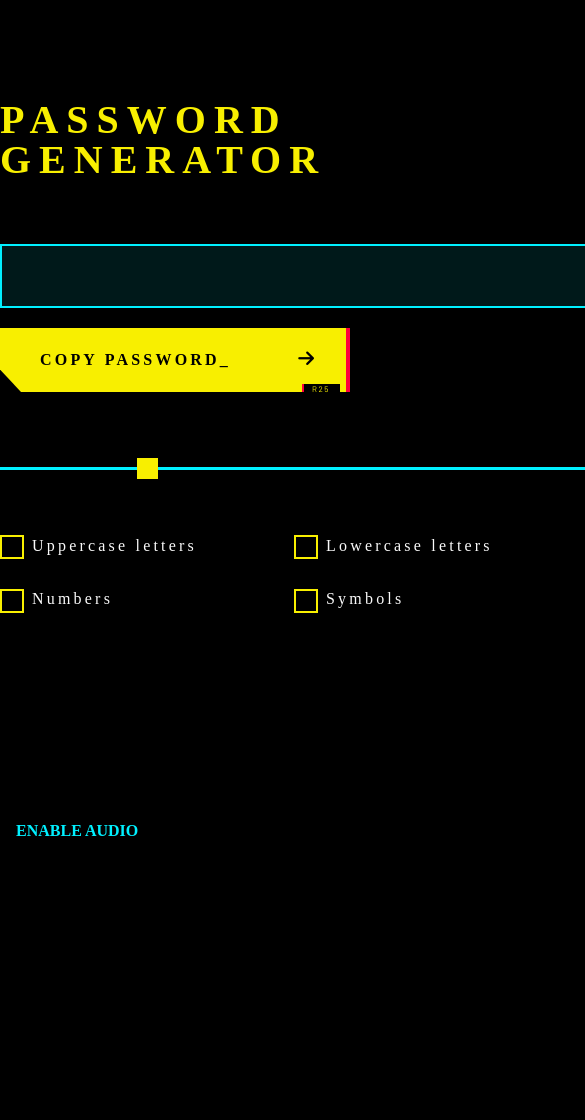
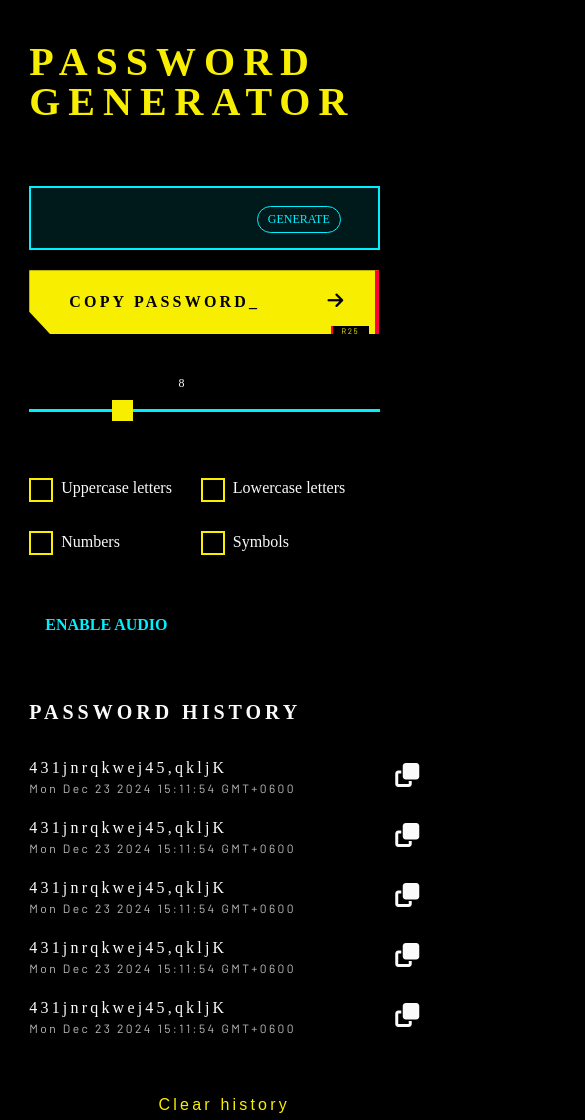
Before and after one commit to TanjilHaque/Password_Generetor_Cyberpunk, a plain HTML site: page index.html in a window 390 px wide. Shown: the top 1120 px of the page, 585 px wide, since content can reach past the window. Before the commit the page ends 950 px from the top, so only its background shows below. Drawn offline with Linux system fonts and the light colour scheme; some icons are missing; a web font is replaced by a local one.

Commit message:
almost done

```diff
--- a/css/style.css
+++ b/css/style.css
@@ -59,12 +59,13 @@ body {
 }
 
 .container {
-    padding-top: 100px;
+    padding-top: 5vh;
     padding-bottom: 110px;
-    width: 1440px;
+    width: 85vw;
     margin: auto;
     display: flex;
-    justify-content: space-between;
+    justify-content: center;
+    gap: 18vw;
     align-items: center;
 }
 
@@ -77,6 +78,29 @@ body {
     margin-bottom: 64px;
 }
 
+.boxBtnContainer{
+    position: relative;
+}
+
+#reloadBtn{
+    position: absolute;
+    top: 20px;
+    right: 20px;
+    cursor: pointer;
+    border: 1px solid var(--aqua);
+    padding: 5px 10px;
+    border-radius: 20px;
+    font-size: 12px;
+    background-color: transparent;
+    color: var(--aqua);
+    transition: 0.2s all linear;
+    font-family: var(--cyber-font);
+}
+#reloadBtn:hover{
+    background-color: var(--aqua);
+    color: #07191a;
+}
+
 .passwordBox {
     padding: 20px;
     width: 588px;
@@ -85,7 +109,15 @@ body {
     border: 2px solid var(--aqua);
     outline: none;
     margin-bottom: 20px;
+    font-family: var(--cyber-font);
+    font-size: 16px;
+    line-height: 24px;
+    letter-spacing: 3.2px;
+    z-index: 2;
+    color: var(--aqua);
 }
+
+
 
 .copyPass {
     display: block;
@@ -104,7 +136,7 @@ body {
     background-color: var(--yellow);
     clip-path: polygon(0 0, 100% 0, 100% 100%, 6% 100%, 0 65%);
     cursor: pointer;
-    transition: 0.5s all linear;
+    transition: 0.2s all linear;
     margin-bottom: 64px;
     border: none;
     position: relative;
@@ -159,11 +191,16 @@ body {
     margin-left: 60px;
 }
 
+.sliderContainer{
+    position: relative;
+    width: 588px;
+}
+
 .inputSlider {
     -webkit-appearance: none;
     appearance: none;
     cursor: pointer;
-    width: 588px;
+    width: 100%;
     height: 3px;
     border-radius: none;
     background: var(--aqua);
@@ -177,6 +214,19 @@ body {
     height: 21px;
     border-radius: none;
     background-color: var(--yellow);
+}
+
+.sliderValue{
+    position: absolute;
+    top: -25px;
+    left: 141.75px;
+    width: 21px;
+    height: 21px;
+    text-align: center;
+    line-height: 21px;
+    background-color: black;
+    color: var(--light-text);
+    font-size: 12px;
 }
 
 .row{
@@ -206,7 +256,7 @@ body {
     margin-right: 8px;
     border: 2px solid var(--yellow);
     vertical-align: middle;
-    transition: 0.3s ease-in-out;
+    transition: 0.2s ease-in-out;
 }
 
 .row .checkboxPass:checked + span {
@@ -218,7 +268,7 @@ label{
 }
 
 .audioSection{
-    margin-top: 181px;
+    margin-top: 10%;
     cursor: pointer;
     width: fit-content;
 }
@@ -286,7 +336,7 @@ label{
     margin-top: 37px;
     text-align: center;
     cursor: pointer;
-    transition: 0.5s all linear;
+    transition: 0.2s all linear;
 }
 
 .clearHistory__text:hover{
@@ -301,3 +351,20 @@ label{
     font-size: 24px;
     cursor: pointer;
 }
+
+@media (max-width: 1024px){
+    .container{
+        display: block;
+    }
+    .passwordBox, .inputSlider{
+        width: 90vw;
+    }
+    .row{
+        letter-spacing: 0;
+        gap: 3vw;
+    }
+    .audioSection{
+        margin-bottom: 20%;
+    }
+
+}
--- a/index.html
+++ b/index.html
@@ -54,12 +54,21 @@
                 PASSWORD <br>
                 GENERATOR
             </h1>
-            <input type="text" class="passwordBox">
+            <div class="boxBtnContainer">
+                <input type="text" class="passwordBox">
+                <button id="reloadBtn">
+                    <!-- <i class="fa-solid fa-rotate-reverse"></i> -->
+                     GENERATE
+                </button>
+            </div>
             <div class="copyBtnContainer">
                 <button class="copyPass">COPY PASSWORD_ <i class="fa-sharp fa-solid fa-arrow-right"></i></button>
                 <span class="r25btn">R25</span>
             </div>
-            <input type="range" value="8" min="1" max="30" class="inputSlider">
+            <div class="sliderContainer">
+                <input type="range" value="8" min="4" max="20" class="inputSlider">
+                <div class="sliderValue">8</div>
+            </div>
             <div class="row">
                 <div class="row__uppercase">
                     <label for="upperCase">
--- a/js/main.js
+++ b/js/main.js
@@ -0,0 +1,37 @@
+let passwordBox = document.querySelector('.passwordBox');
+const copyPass = document.querySelector('.copyPass');
+const inputSlider = document.querySelector('.inputSlider');
+const generate = document.querySelector('#reloadBtn');
+const upperCase = document.querySelector('#upperCase');
+const lowerCase = document.querySelector('#lowerCase');
+const numbers = document.querySelector('#numbers');
+const symbols = document.querySelector('.symbols');
+const enableAudio = false;
+const clearHistory__text = document.querySelector('.clearHistory__text');
+const sliderValue = document.querySelector('.sliderValue');
+const sliderContainer = document.querySelector('.sliderContainer');
+const sliderWidth = sliderContainer.offsetWidth;
+
+inputSlider.addEventListener('input', () => {
+    let percentage = (inputSlider.value - inputSlider.min) / (inputSlider.max - inputSlider.min);
+    console.log(percentage);
+    console.log(sliderWidth);
+    sliderValue.textContent = inputSlider.value;
+    sliderValue.style.left = `${percentage * (sliderWidth - 21)}px`
+});
+
+
+let upperChars = "ABCDEFGHIJKLMNOPQRSTUVWXYZ";
+let lowerChars = "abcdefghijklmnopqrstuvwxyz";
+let numberChars = "0123456789";
+let specialChars = "!@#$%^&*";
+
+generate.addEventListener('click', ()=>{
+    passwordBox.value = generatedPassword();
+});
+
+function generatedPassword(){
+    let genPassword = "";
+    genPassword = Math.random()*2;
+    return genPassword;
+}
```
